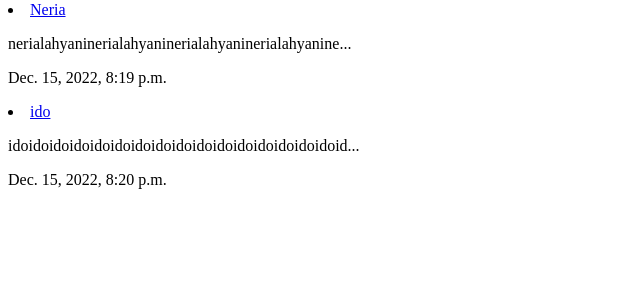
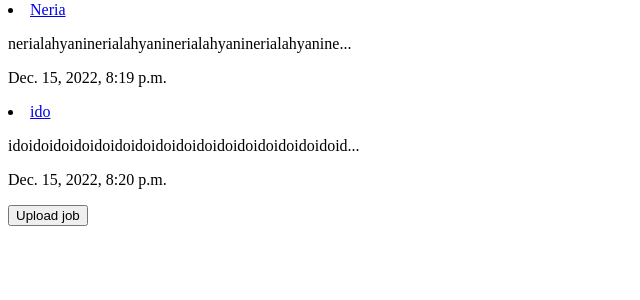
Before and after one commit to yossiii050/JHS_GROUP-36, a Django app: page /jobs/ in a window 1280 px wide. Shown: the part 371-671 px from the top of the page, without its empty margins (0-640 px from the left). Run offline with Django 4.2, Linux system fonts and the light colour scheme; data comes from the database, SQL or seed files in the repository; both versions use the stored data as it was after the commit.

Commit message:
add 'upload job' button and the button us linked to upload job page

```diff
--- a/jobs/templates/jobs/Upload_list.html
+++ b/jobs/templates/jobs/Upload_list.html
@@ -15,10 +15,12 @@
                     <p>{{upload.subtitle}}</p>
                     <p>{{upload.snippet}}</p>
                     <p>{{upload.date}}</p>
-
                 </div>
-
             {% endfor %}
+            <a href="{% url 'upload' %}">
+            <!--<input type="submit" value="Upload job" href="/jobs/templates/jobs/uploadJob.html">-->
+            <button>Upload job</button>
+        </a>
         </div>
     </body>
 </html>
--- a/jobs/urls.py
+++ b/jobs/urls.py
@@ -5,7 +5,7 @@ from django.contrib.staticfiles.urls import staticfiles_urlpatterns
 #from jobs import views
 
 urlpatterns = [
-    path('upload/',views.uploadJob),
+    path('upload/',views.uploadJob,name='upload'),
     path('update/',views.upldateJob),
     path('',views.Upload_list,name='list'),
     path('<str:pk>',views.job_details,name='detail'),
```
Also changed, not shown: db.sqlite3, jobs/templates/jobs/jobsDetails.html (line endings or trailing spaces).
